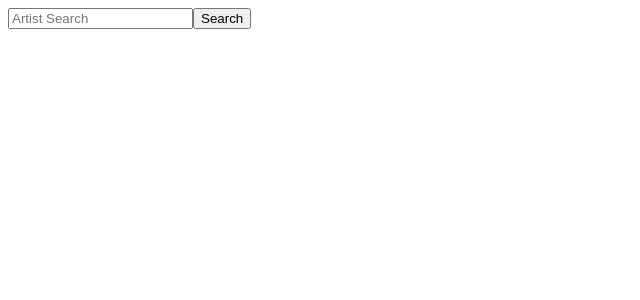
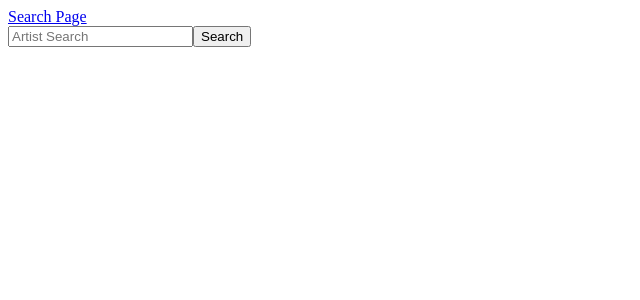
Before and after one commit to Vance-M/ArtistSearch, a React app: page / in a window 1280 px wide. Shown: the top 300 px of the page, without its empty margins (0-640 px from the left). Built offline with nearby package versions, Linux system fonts and the light colour scheme.

Commit message:
Header + DetailsPage

```diff
--- /dev/null
+++ b/src/components/Header.jsx
@@ -0,0 +1,16 @@
+import React from 'react';
+import { NavLink } from 'react-router-dom';
+
+function Header() {
+  return (
+    <div>
+      <nav>
+        <NavLink exact to="/">
+          Search Page
+        </NavLink>
+      </nav>
+    </div>
+  );
+}
+
+export default Header;
--- a/src/components/app/App.jsx
+++ b/src/components/app/App.jsx
@@ -1,7 +1,19 @@
 import React from 'react';
-// import AlbumsContainer from '../../containers/albums/AlbumsContainer';
+import AlbumsContainer from '../../containers/albums/AlbumsContainer';
 import ArtistsContainer from '../../containers/artists/ArtistsContainer';
+import Header from '../Header';
+import { BrowserRouter as Router, Switch, Route } from 'react-router-dom';
 
 export default function App() {
-  return <ArtistsContainer />;
+  return (
+    <>
+      <Router>
+        <Header />
+        <Switch>
+          <Route exact path="/artist/:id" component={AlbumsContainer} />
+          <Route exact path="/" component={ArtistsContainer} />
+        </Switch>
+      </Router>
+    </>
+  );
 }
--- a/src/components/artists/Artist.jsx
+++ b/src/components/artists/Artist.jsx
@@ -1,19 +1,15 @@
-import React from 'react'
-import PropTypes from 'prop-types'
-// import { Link } from 'react-router-dom';
+import React from 'react';
+import PropTypes from 'prop-types';
+import { Link } from 'react-router-dom';
 
-function Artist({artistId, artistName}) {
+function Artist({ artistId, artistName }) {
   return (
-      // <Link
-      // to={`details/${artistId}`}
-      // ></Link>
+    <Link to={`/artist/${artistId}`}>
       <figure>
         <h2>{artistName}</h2>
-         {/* <p>Hometown: {hometown}, {country}</p> */}
       </figure>
-
-
-   )
+    </Link>
+  );
 }
 
 Artist.propTypes = {
@@ -21,7 +17,6 @@ Artist.propTypes = {
   artistName: PropTypes.string.isRequired,
   // hometown: PropTypes.string.isRequired,
   // country: PropTypes.string.isRequired,
+};
 
-}
-
-export default Artist
+export default Artist;
```
Also changed, not shown: 1 other file (tests, documents, lock files or other folders). Lines whose indentation alone changed are shown as unchanged.
